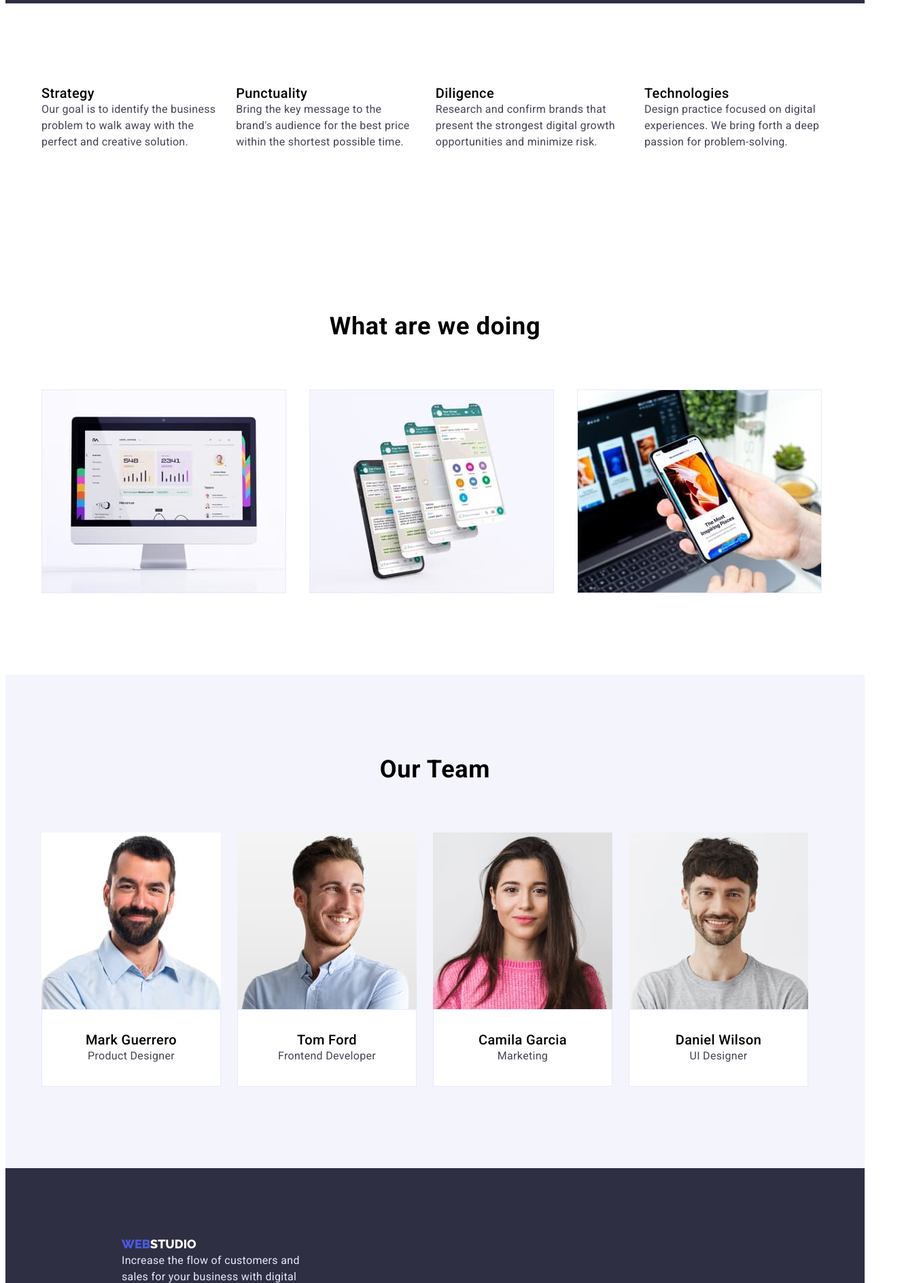
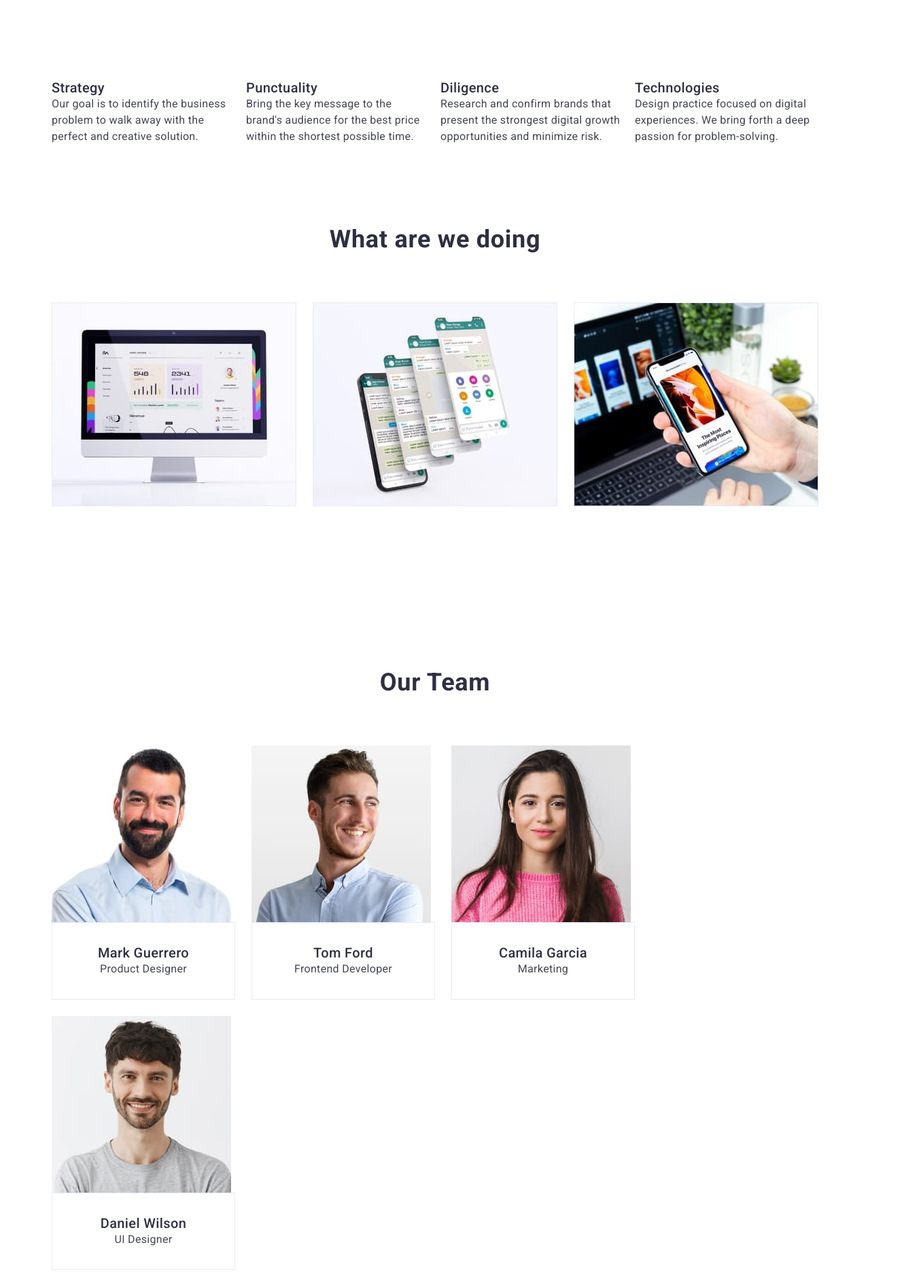
Before and after one commit to Shvetsarha/goit_markup_hw_02, a plain HTML site: page index.html in a window 1280 px wide. Shown: the part 680-2568 px from the top of the page at 68% size, 1352 px wide, since content can reach past the window. Drawn offline with nearby package versions, Linux system fonts and the light colour scheme.

Commit message:
3
new link

```diff
--- a/css/styles.css
+++ b/css/styles.css
@@ -28,6 +28,7 @@ ul {
     margin-bottom: 0;
     padding-left: 0;
 }
+
 img {
     display:block;
 }
@@ -113,7 +114,7 @@ button {
 /*===========================body==========================*/
 body {
     font-family: 'Roboto', sans-serif;
-    color: var(--primary-text-color)
+    color: var(--primary-text-color);
     background-color: var(var(--all-page-color));
 }
 /*+++++++ content all body +++++++*/
@@ -186,9 +187,16 @@ body {
     background-color: var(--accent-color-hard);
 }
 /*== section VALUET =========================================*/
+.valuet {
+    padding-bottom: 0;
 
+}
+.valuet-distance {
+    flex-basis: calc((100% - 48px) / 4);
+
+}
 .valuet-list {
-    gap: 24px;
+    justify-content:space-between
 }
 /*== section DOING =========================================*/
 .valet-our {
@@ -201,27 +209,25 @@ body {
     margin-bottom: 72px;
     text-align: center;
 }
-.doing-distance {
-    flex-basis: calc((100% - 48px) / 3);
-}
+.doing-distance
 /*== section Team ===========================================*/
 .team {
     background-color: var(--lidht-shade)
-}
-.photo-team {
-   gap: 24px;
 }
 .tim-our {
     margin-bottom: 72px;
     text-align: center;
 }
-
+.photo-team{
+    display: flex;
+    flex-wrap: wrap;
+    gap: 24px;
+}
 .team-distance {
     flex-basis: calc((100% - 48px) / 4);
 }
+.team-card {
 
-.team-card {
-    flex-basis: calc((100% - 48px) / 4);
     background: #FFFFFF;
     border: 1px solid #E7E9FC;
     padding-top: 32px;
@@ -295,3 +301,4 @@ body {
 .case-distance-foto {
     flex-basis: calc((100% - 48px) / 3)
 }
+/* new link
--- a/index.html
+++ b/index.html
@@ -8,7 +8,7 @@
     <link rel="preconnect" href="https://fonts.googleapis.com">
     <link rel="preconnect" href="https://fonts.gstatic.com" crossorigin>
     <link href="https://fonts.googleapis.com/css2?family=Raleway:wght@800&family=Roboto:ital,wght@0,400;0,500;0,700;1,900&display=swap" rel="stylesheet">
-    <link href="https://cdn.jsdelivr.net/npm/modern-normalize@1.1.0/modern-normalize.min.css">
+    <link rel="stylesheet" href="https://cdn.jsdelivr.net/npm/modern-normalize@1.1.0/modern-normalize.min.css">
     <link rel="stylesheet" href="./css/styles.css">
 </head>
 <body class="all-page">
@@ -90,29 +90,29 @@
             <div class="container">
                 <h2 class="title tim-our">Our Team</h2>
                 <ul class="list photo-team">
-                    <li class="">
-                        <img src="./images/mark_guerrero.jpg " alt="Mark Guerrero" class="team-distance">
+                    <li class="team-distance">
+                        <img src="./images/mark_guerrero.jpg " alt="Mark Guerrero" class="">
                         <div class="team-card">
                             <h3 class="subtitle">Mark Guerrero</h3>
                             <p class="paragraph">Product Designer</p>
                         </div>
                     </li>
-                    <li class="">
-                        <img src="./images/tom_ord.jpg" alt="Tom Ford" class="team-distance">
+                    <li class="team-distance">
+                        <img src="./images/tom_ord.jpg" alt="Tom Ford" class="">
                         <div class="team-card">
                             <h3 class="subtitle">Tom Ford</h3>
                             <p class="paragraph">Frontend Developer</p>
                         </div>
                     </li>
-                    <li class="">
-                        <img src="./images/camila_garcia.jpg" alt="Camila Garcia" class="team-distance">
+                    <li class="team-distance">
+                        <img src="./images/camila_garcia.jpg" alt="Camila Garcia" class="">
                         <div class="team-card">
                             <h3 class="subtitle">Camila Garcia</h3>
                             <p class="paragraph">Marketing</p>
                         </div>
                     </li>
-                    <li class="">
-                        <img src="./images/daniel_wilson.jpg" alt="Daniel Wilson" class="team-distance">
+                    <li class="team-distance">
+                        <img src="./images/daniel_wilson.jpg" alt="Daniel Wilson" class="">
                         <div class="team-card">
                             <h3 class="subtitle">Daniel Wilson</h3>
                             <p class="paragraph">UI Designer</p>
```
Also changed, not shown: 2 other files. Lines whose indentation alone changed are shown as unchanged.
